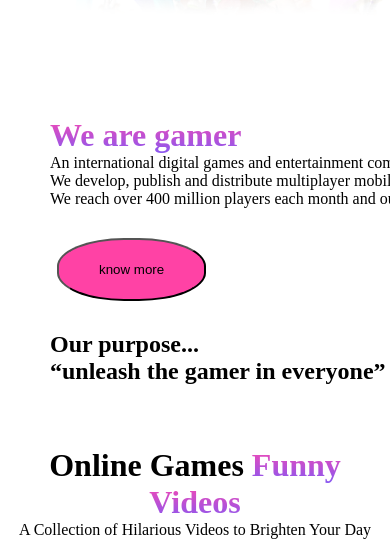
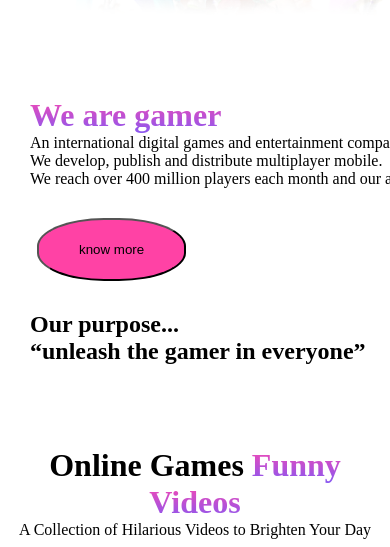
Before and after one commit to BANIKKURAISHI/B8A2-Gamer-zone-asainment-, a plain HTML site: page index.html in a window 390 px wide. Shown: the part 1297-1844 px from the top of the page. Drawn offline with Linux system fonts and the light colour scheme.

Commit message:
this add somethig new

```diff
--- a/style.css
+++ b/style.css
@@ -541,7 +541,7 @@ text-align: justify;
         text-align:left;
         justify-content: center;
         align-items: center;
-        margin: 50px;
+        margin: 30px;
         margin-bottom: 25px;
 
  }
@@ -619,3 +619,13 @@ text-align: justify;
     width: 400px;
 }
 }
+
+
+
+/*Responsesive style for desktop */
+
+@media screen and (max-width: 601px) and (min-width: 1080px){
+
+
+
+}
```
